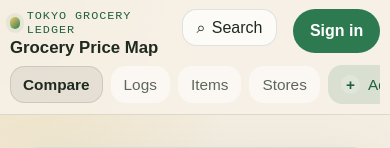
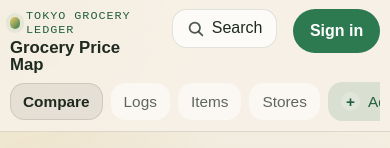
Before and after one commit to owensantoso/grocery-price-map, a Next.js app: page / in a window 390 px wide. Shown: the top 148 px of the page. Built offline with nearby package versions, Linux system fonts and the light colour scheme; no server answers; the database is empty.

Commit message:
fix: polish shared log cards and profile updates

```diff
--- a/src/app/actions.ts
+++ b/src/app/actions.ts
@@ -321,8 +321,10 @@ export async function updateAccountSettingsAction(
     }
 
     revalidatePath("/", "layout");
+    revalidatePath("/logs");
     revalidatePath("/account");
     revalidatePath("/settings");
+    revalidatePath("/stores");
     redirect(`/settings?saved=1&updated=${Date.now()}`);
   } catch (error) {
     rethrowIfRedirectError(error);
--- a/src/app/globals.css
+++ b/src/app/globals.css
@@ -164,6 +164,7 @@ body::before {
   align-items: end;
   gap: 0.75rem;
   margin-left: auto;
+  justify-content: flex-end;
 }
 
 .main-nav {
@@ -202,9 +203,23 @@ body::before {
   top: 50%;
   transform: translateY(-50%);
   z-index: 2;
-  color: var(--ink-muted);
+  color: rgba(31, 42, 31, 0.72);
   pointer-events: none;
-  font-size: 1rem;
+  width: 1.35rem;
+  height: 1.35rem;
+}
+
+.header-search__icon svg,
+.header-search__toggle-icon svg {
+  width: 100%;
+  height: 100%;
+  display: block;
+}
+
+.header-search__toggle-icon {
+  width: 1.2rem;
+  height: 1.2rem;
+  color: rgba(31, 42, 31, 0.78);
 }
 
 .header-search .autocomplete__input {
@@ -729,6 +744,36 @@ body::before {
   backdrop-filter: blur(8px);
 }
 
+.compare-pin-icon {
+  background: transparent;
+  border: 0;
+}
+
+.compare-pin-icon__dot {
+  position: relative;
+  display: block;
+  width: 1.05rem;
+  height: 1.05rem;
+  border-radius: 999px 999px 999px 0;
+  transform: rotate(-45deg);
+  background: linear-gradient(135deg, #f7be67, #dc8a1d);
+  box-shadow:
+    0 8px 18px rgba(31, 42, 31, 0.12),
+    0 0 0 2px rgba(255, 250, 242, 0.92);
+}
+
+.compare-pin-icon__dot::after {
+  content: "";
+  position: absolute;
+  inset: 0.23rem;
+  border-radius: 999px;
+  background: rgba(255, 250, 242, 0.96);
+}
+
+.compare-pin-icon--selected .compare-pin-icon__dot {
+  background: linear-gradient(135deg, #4aa675, #2d7a51);
+}
+
 .compare-search {
   display: flex;
   gap: 0.75rem;
@@ -1027,7 +1072,7 @@ body::before {
   display: grid;
   grid-template-columns: auto auto minmax(0, 1fr);
   grid-template-areas: "vote media content";
-  align-items: stretch;
+  align-items: start;
   gap: 1rem;
 }
 
@@ -1092,7 +1137,7 @@ body::before {
 .log-photo--square {
   width: 5.4rem;
   min-width: 5.4rem;
-  height: 100%;
+  height: 5.4rem;
   min-height: 5.4rem;
 }
 
@@ -1174,12 +1219,14 @@ body::before {
   display: grid;
   grid-template-columns: repeat(auto-fill, minmax(10rem, 1fr));
   gap: 1rem;
+  align-items: stretch;
 }
 
 .photo-gallery-card {
-  display: flex;
-  flex-direction: column;
+  display: grid;
+  grid-template-rows: auto min-content;
   gap: 0.6rem;
+  height: 100%;
 }
 
 .comment-list {
@@ -1530,6 +1577,8 @@ body::before {
 
   .header-search__icon {
     left: 0.85rem;
+    width: 1.2rem;
+    height: 1.2rem;
   }
 
   .header-search.is-open .header-search__panel {
@@ -1560,6 +1609,7 @@ body::before {
   .log-photo--square {
     width: 3.85rem;
     min-width: 3.85rem;
+    height: 3.85rem;
     min-height: 3.85rem;
   }
 
--- a/src/app/stores/[storeId]/page.tsx
+++ b/src/app/stores/[storeId]/page.tsx
@@ -79,7 +79,7 @@ export default async function StoreDetailPage({ params }: StoreDetailPageProps)
                     <Link className="store-link" href={`/logs/${entry.log.id}`}>
                       {entry.item.name}
                     </Link>
-                    <span className="muted">observed {formatDate(entry.log.observed_at)}</span>
+                    <span className="muted">{formatDate(entry.log.observed_at)}</span>
                   </div>
                 </article>
               );
--- a/src/components/compare/compare-dashboard.tsx
+++ b/src/components/compare/compare-dashboard.tsx
@@ -150,8 +150,7 @@ export function CompareDashboard({
               at {featuredEntry.store.name}
             </a>
             <p className="muted">
-              {featuredEntry.store.address_text} • observed{" "}
-              {formatDate(featuredEntry.latestLog.observed_at)}
+              {featuredEntry.store.address_text} • {formatDate(featuredEntry.latestLog.observed_at)}
             </p>
           </article>
         ) : null}
@@ -225,7 +224,12 @@ export function CompareDashboard({
                           className="log-photo log-photo--square"
                           src={photoUrl}
                         />
-                      ) : null}
+                      ) : (
+                        <div
+                          aria-hidden="true"
+                          className="log-photo log-photo--square log-photo--placeholder"
+                        />
+                      )}
                     </div>
                     <div className="result-card__top">
                       <div className="stack-xs">
@@ -244,12 +248,9 @@ export function CompareDashboard({
                   <div className="meta-row">
                     <span className="tag">paid {formatCurrency(entry.latestLog.total_price_yen)}</span>
                     <span className="tag">
-                      ex tax {formatCurrency(entry.latestLog.price_tax_excluded_yen)}
-                    </span>
-                    <span className="tag">
                       {formatPackage(entry.latestLog.package_amount, entry.latestLog.package_unit)}
                     </span>
-                    <span className="tag">observed {formatDate(entry.latestLog.observed_at)}</span>
+                    <span className="tag">{formatDate(entry.latestLog.observed_at)}</span>
                   </div>
                   <div className="result-card__actions">
                     <button
--- a/src/components/compare/comparison-map.tsx
+++ b/src/components/compare/comparison-map.tsx
@@ -4,11 +4,13 @@ import { useEffect, useRef, useState } from "react";
 import {
   CircleMarker,
   MapContainer,
+  Marker,
   Popup,
   TileLayer,
   Tooltip,
   useMap,
 } from "react-leaflet";
+import L from "leaflet";
 import { useDebugFlag } from "@/components/debug/use-debug-flag";
 import { formatCurrency } from "@/lib/format";
 import type { CompareEntry } from "@/lib/models";
@@ -20,6 +22,20 @@ type ComparisonMapProps = {
 };
 
 const TOKYO_CENTER: [number, number] = [35.6895, 139.6917];
+
+const selectedStorePin = L.divIcon({
+  className: "compare-pin-icon compare-pin-icon--selected",
+  html: '<span class="compare-pin-icon__dot"></span>',
+  iconAnchor: [12, 28],
+  iconSize: [24, 28],
+});
+
+const storePin = L.divIcon({
+  className: "compare-pin-icon",
+  html: '<span class="compare-pin-icon__dot"></span>',
+  iconAnchor: [12, 28],
+  iconSize: [24, 28],
+});
 
 function bindMediaQuery(
   mediaQuery: MediaQueryList,
@@ -72,7 +88,18 @@ function InvalidateMapSize() {
   useEffect(() => {
     const refresh = () => {
       window.setTimeout(() => {
-        map.invalidateSize();
+        try {
+          const container = map.getContainer?.();
+          const maybeMap = map as typeof map & { _loaded?: boolean };
+
+          if (!maybeMap._loaded || !container || !container.isConnected) {
+            return;
+          }
+
+          map.invalidateSize();
+        } catch {
+          // Leaflet can briefly tear down internals during mount/unmount cycles.
+        }
       }, 0);
     };
 
@@ -257,21 +284,15 @@ export function ComparisonMap({
           const isSelected = entry.store.id === selectedStoreId;
 
           return (
-            <CircleMarker
+            <Marker
               key={entry.store.id}
-              center={[entry.store.latitude!, entry.store.longitude!]}
+              icon={isSelected ? selectedStorePin : storePin}
+              position={[entry.store.latitude!, entry.store.longitude!]}
               eventHandlers={{
                 click() {
                   onSelectStore(entry.store.id);
                 },
               }}
-              fillColor={isSelected ? "#2d7a51" : "#f0a23b"}
-              fillOpacity={0.84}
-              pathOptions={{
-                color: isSelected ? "#235f40" : "#855a13",
-              }}
-              radius={isSelected ? 14 : 11}
-              stroke
             >
               <Tooltip
                 className="map-label"
@@ -296,7 +317,7 @@ export function ComparisonMap({
                 {entry.item.comparison_basis_amount}
                 {entry.item.comparison_unit}
               </Popup>
-            </CircleMarker>
+            </Marker>
           );
         })}
       </MapContainer>
--- a/src/components/logs/price-log-card.tsx
+++ b/src/components/logs/price-log-card.tsx
@@ -17,6 +17,7 @@ export function PriceLogCard({
   showEditLink,
 }: PriceLogCardProps) {
   const photoUrl = getPhotoUrl(entry.log.photo_path);
+  const storeHref = `/stores/${entry.store.id}`;
 
   return (
     <article className="result-card log-card">
@@ -49,14 +50,9 @@ export function PriceLogCard({
             <Link className="store-link log-card__title" href={`/logs/${entry.log.id}`}>
               {entry.item.name}
             </Link>
-            <a
-              className="muted"
-              href={entry.store.store_url}
-              rel="noreferrer"
-              target="_blank"
-            >
+            <Link className="muted" href={storeHref}>
               {entry.store.name}
-            </a>
+            </Link>
           </div>
           <Link className="price-pill" href={`/logs/${entry.log.id}`}>
             {formatCurrency(entry.log.normalized_price_yen)} /{" "}
@@ -69,10 +65,7 @@ export function PriceLogCard({
             {formatPackage(entry.log.package_amount, entry.log.package_unit)}
           </span>
           <span className="tag">paid {formatCurrency(entry.log.total_price_yen)}</span>
-          <span className="tag">
-            ex tax {formatCurrency(entry.log.price_tax_excluded_yen)}
-          </span>
-          <span className="tag">observed {formatDate(entry.log.observed_at)}</span>
+          <span className="tag">{formatDate(entry.log.observed_at)}</span>
         </div>
         {entry.log.notes ? <p className="muted">{entry.log.notes}</p> : null}
         <div className="result-card__actions">
--- a/src/components/navigation/account-menu.tsx
+++ b/src/components/navigation/account-menu.tsx
@@ -74,7 +74,7 @@ export function AccountMenu({ configured, viewerEmail, viewerName }: AccountMenu
             onClick={() => setIsOpen(false)}
             role="menuitem"
           >
-            <span className="account-menu__meta">Account</span>
+            <span className="account-menu__meta">Account settings</span>
             <strong>{viewerName ?? viewerEmail}</strong>
           </Link>
           <Link
--- a/src/components/navigation/header-search.tsx
+++ b/src/components/navigation/header-search.tsx
@@ -86,13 +86,21 @@ export function HeaderSearch({ items, stores }: HeaderSearchProps) {
         }}
         type="button"
       >
-        <span aria-hidden="true">⌕</span>
+        <span aria-hidden="true" className="header-search__toggle-icon">
+          <svg viewBox="0 0 24 24" fill="none" stroke="currentColor" strokeWidth="2.2">
+            <circle cx="11" cy="11" r="6.5" />
+            <path d="M16 16l4.5 4.5" strokeLinecap="round" />
+          </svg>
+        </span>
         <span>Search</span>
       </button>
       <div className="header-search__panel">
         <div className="header-search__field">
           <span aria-hidden="true" className="header-search__icon">
-            ⌕
+            <svg viewBox="0 0 24 24" fill="none" stroke="currentColor" strokeWidth="2.2">
+              <circle cx="11" cy="11" r="6.5" />
+              <path d="M16 16l4.5 4.5" strokeLinecap="round" />
+            </svg>
           </span>
           <AutocompleteField
             ref={autocompleteRef}
```
Also changed, not shown: src/app/logs/[logId]/page.tsx (+3 -8 lines), 1 other file (tests, documents, lock files or other folders).
